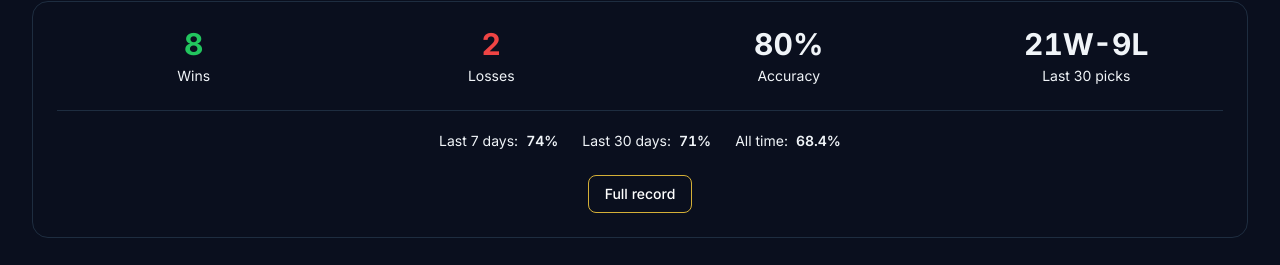
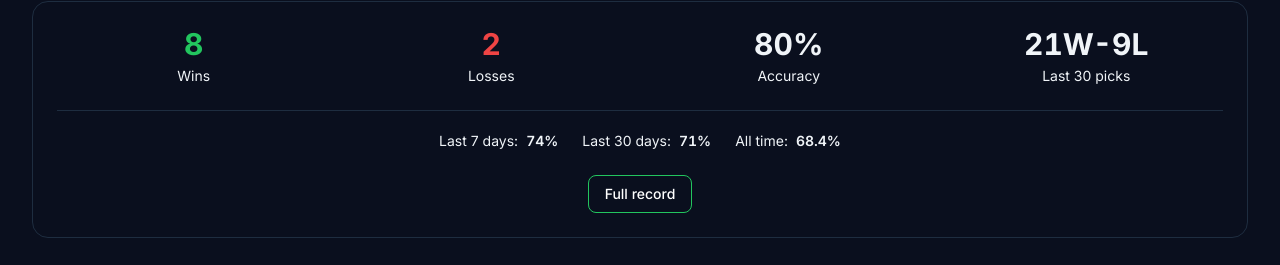
Before and after one commit to sammiensubuga/winform, a Next.js app: page / in a window 1280 px wide. Shown: the part 2905-3170 px from the top of the page. Built offline with nearby package versions, Linux system fonts and the light colour scheme; no server answers.

Commit message:
Update page.tsx

```diff
--- a/src/app/page.tsx
+++ b/src/app/page.tsx
@@ -181,7 +181,7 @@ export default function HomePage() {
         href="/results"
         className="inline-flex items-center justify-center gap-2 px-4 py-2 rounded-lg text-sm font-medium transition"
         style={{
-          border: '1px solid #D4AF37',
+          border: '1px solid #22C55E',
           color: 'white',
           backgroundColor: 'transparent'
         }}
```
